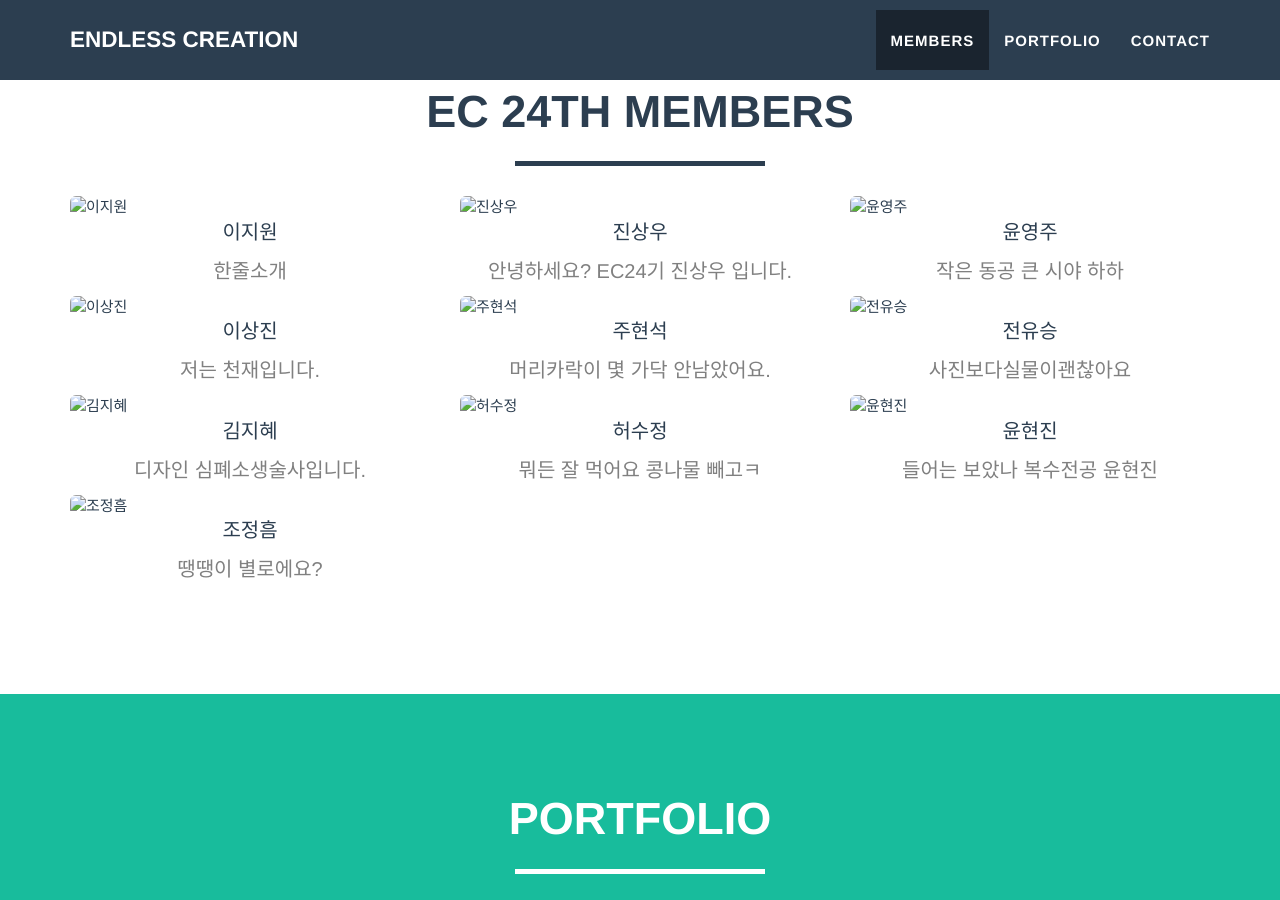
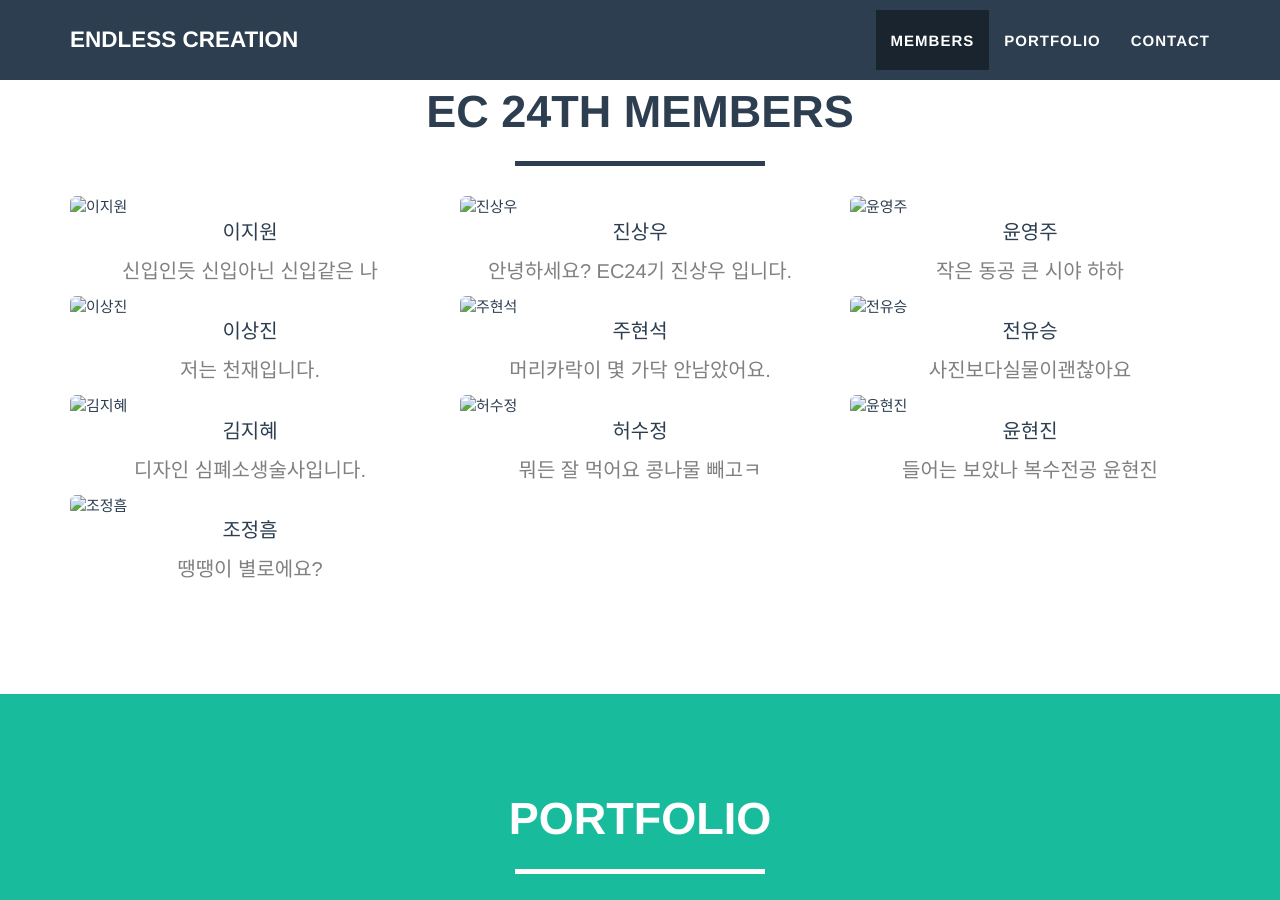
Before and after one commit to ec2014e/ec2014e.github.com, a Jekyll site: the page built from _members/2014-11-01-ljw-1.md, in a window 1280 px wide and 900 px high, scrolled down 570 px. Built offline with Jekyll 4.4.1, drawn with Linux system fonts in a browser that asks for light colours; some web fonts are replaced.

Commit message:
Update description.
Update description.

```diff
--- a/_members/2014-11-01-ljw-1.md
+++ b/_members/2014-11-01-ljw-1.md
@@ -2,5 +2,5 @@
 layout: default
 img: ljw.png
 name: 이지원
-description: 한줄소개
+description: 신입인듯 신입아닌 신입같은 나
 ---
```
